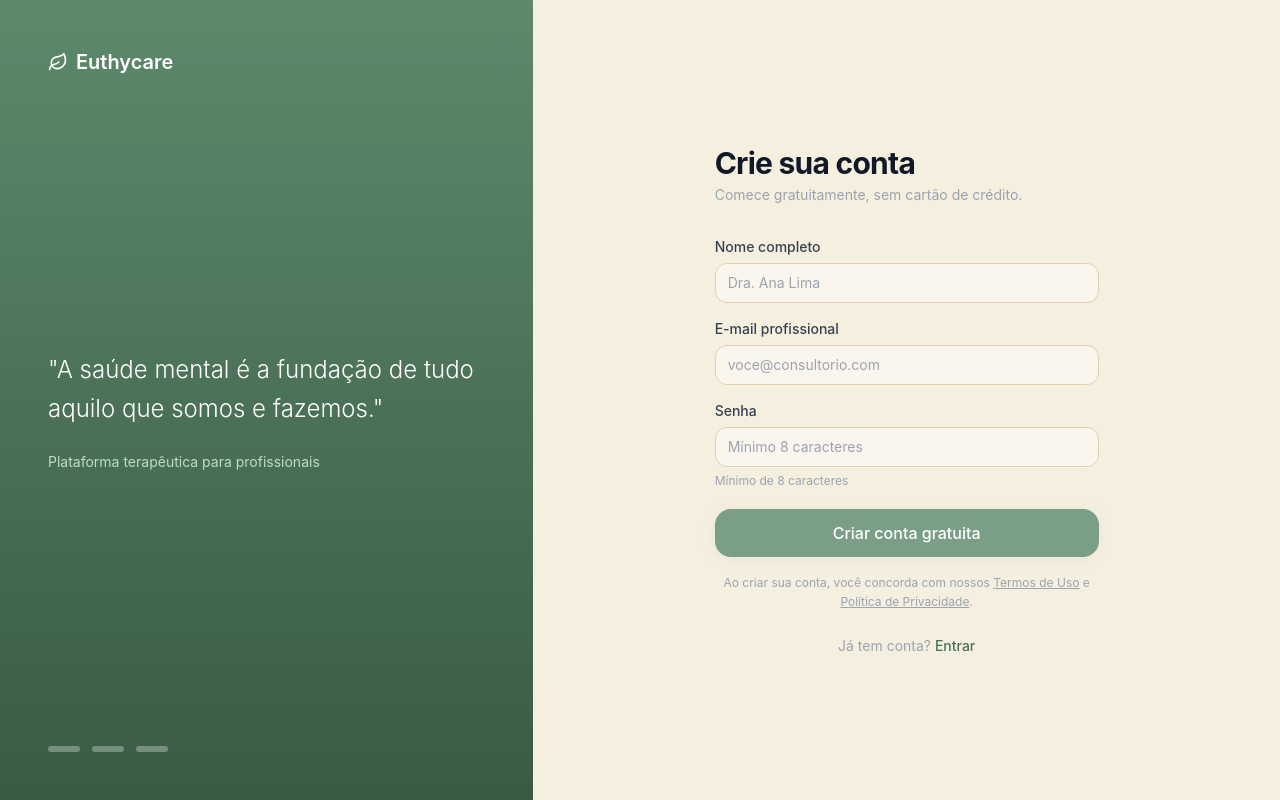
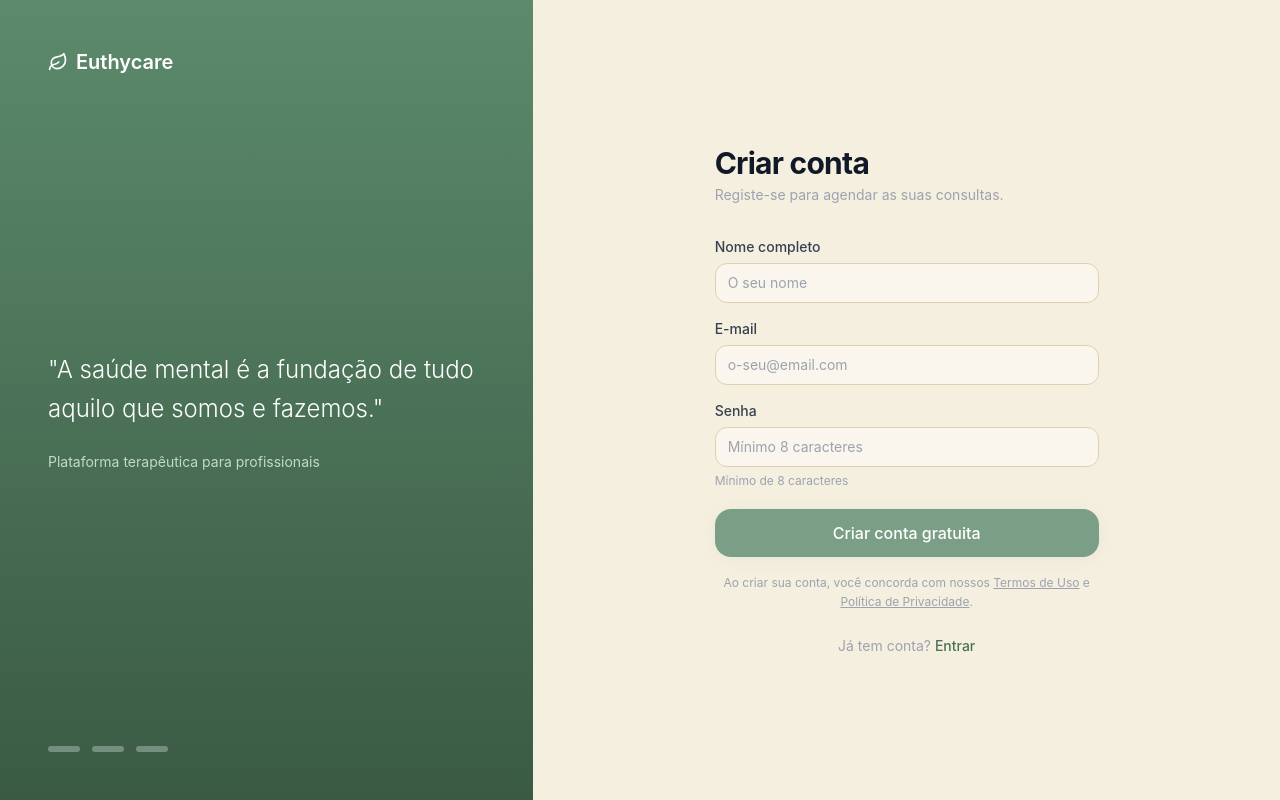
Before and after one commit to elisabeteterapia-sys/euthycare, a Next.js app in the folder frontend/: page /cadastro in a window 1280 px wide. Built offline with nearby package versions, Linux system fonts and the light colour scheme; no server answers.

Commit message:
feat: add register button to nav and update signup page for clients

```diff
--- a/frontend/app/(auth)/cadastro/page.tsx
+++ b/frontend/app/(auth)/cadastro/page.tsx
@@ -38,12 +38,12 @@ export default function CadastroPage() {
 
   return (
     <div className="animate-fade-in">
-      <h1 className="text-3xl font-bold text-gray-900 mb-1">Crie sua conta</h1>
-      <p className="text-gray-400 text-sm mb-8">Comece gratuitamente, sem cartão de crédito.</p>
+      <h1 className="text-3xl font-bold text-gray-900 mb-1">Criar conta</h1>
+      <p className="text-gray-400 text-sm mb-8">Registe-se para agendar as suas consultas.</p>
 
       <form onSubmit={handleSubmit} className="flex flex-col gap-4">
-        <Input label="Nome completo" type="text" placeholder="Dra. Ana Lima" value={form.name} onChange={set('name')} required />
-        <Input label="E-mail profissional" type="email" placeholder="voce@consultorio.com" value={form.email} onChange={set('email')} required />
+        <Input label="Nome completo" type="text" placeholder="O seu nome" value={form.name} onChange={set('name')} required />
+        <Input label="E-mail" type="email" placeholder="o-seu@email.com" value={form.email} onChange={set('email')} required />
         <Input
           label="Senha"
           type="password"
--- a/frontend/components/layout/header.tsx
+++ b/frontend/components/layout/header.tsx
@@ -59,11 +59,11 @@ export function Header() {
           <Link href="/login">
             <Button variant="ghost" size="sm">Entrar</Button>
           </Link>
+          <Link href="/cadastro">
+            <Button variant="outline" size="sm">Criar conta</Button>
+          </Link>
           <Link href="/agendamento">
-            <Button variant="outline" size="sm">Agendar consulta</Button>
-          </Link>
-          <Link href="/euthy-lancamento#lista">
-            <Button size="sm">Lista de espera</Button>
+            <Button size="sm">Agendar consulta</Button>
           </Link>
         </div>
 
@@ -101,10 +101,10 @@ export function Header() {
 
           <div className="flex flex-col gap-2 pt-3 mt-2 border-t border-cream-300">
             <Link href="/agendamento" onClick={() => setOpen(false)}>
-              <Button variant="outline" size="sm" className="w-full">Agendar consulta</Button>
+              <Button size="sm" className="w-full">Agendar consulta</Button>
             </Link>
-            <Link href="/euthy-lancamento#lista" onClick={() => setOpen(false)}>
-              <Button size="sm" className="w-full">Lista de espera</Button>
+            <Link href="/cadastro" onClick={() => setOpen(false)}>
+              <Button variant="outline" size="sm" className="w-full">Criar conta</Button>
             </Link>
             <Link href="/login" onClick={() => setOpen(false)}>
               <Button variant="ghost" size="sm" className="w-full">Entrar na conta</Button>
```
